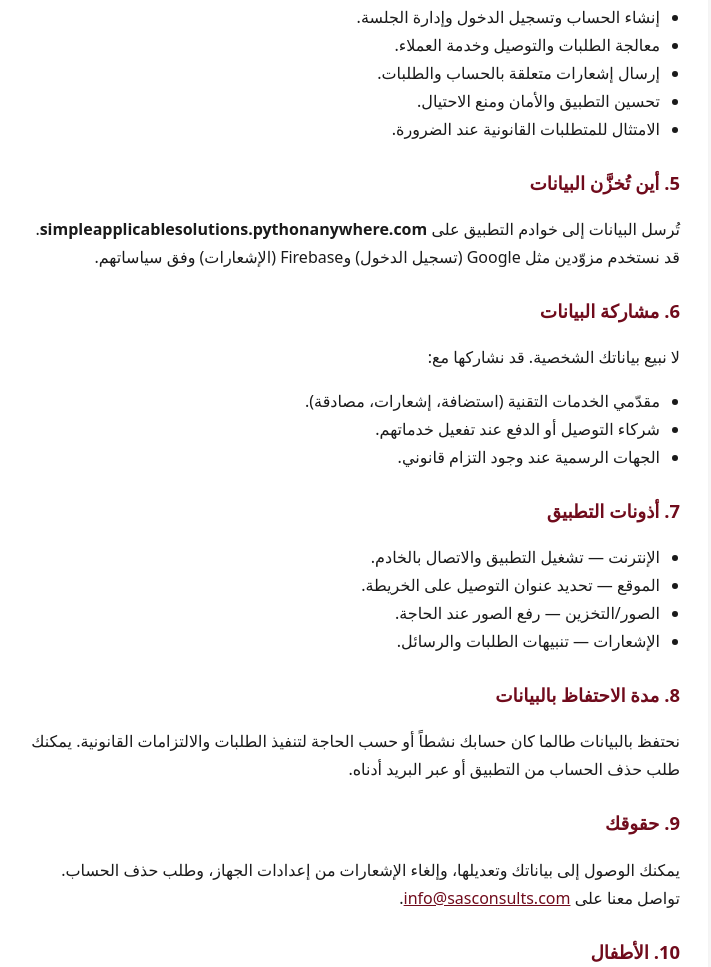
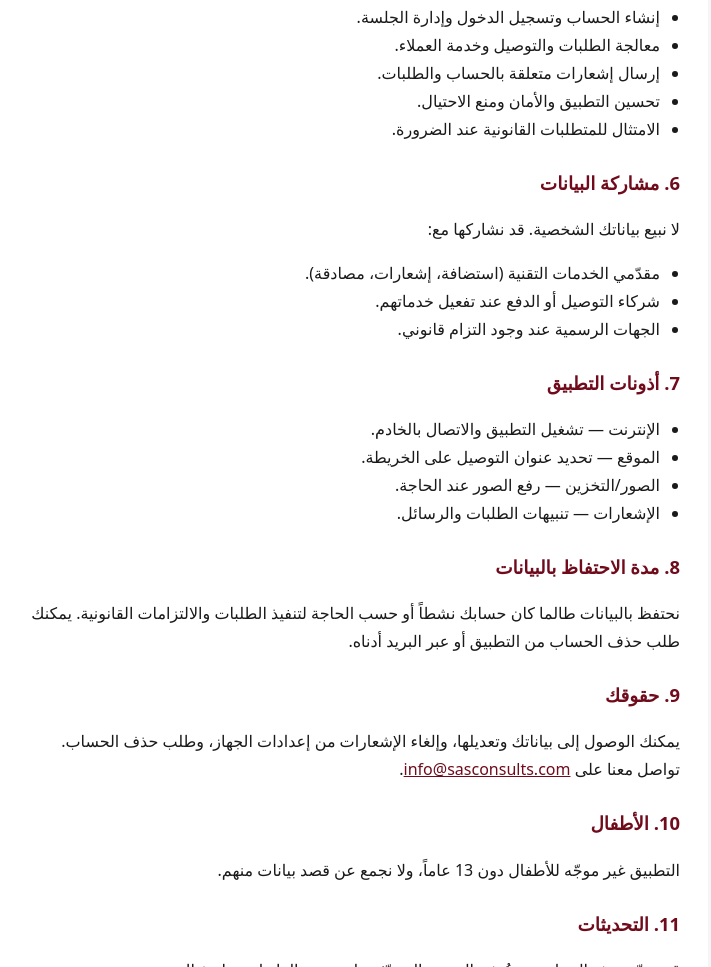
Before and after one commit to sas-front-droid/privacy-policy, a plain HTML site: page index.html in a window 1280 px wide. Shown: the part 876-1843 px from the top of the page, without its empty margins (292-1003 px from the left). Drawn offline with Linux system fonts and the light colour scheme.

Commit message:
Remove data storage information from index.html
Removed section about data storage and providers.

```diff
--- a/index.html
+++ b/index.html
@@ -100,13 +100,7 @@
       <li>الامتثال للمتطلبات القانونية عند الضرورة.</li>
     </ul>
 
-    <h2>5. أين تُخزَّن البيانات</h2>
-    <p>
-      تُرسل البيانات إلى خوادم التطبيق على
-      <strong>simpleapplicablesolutions.pythonanywhere.com</strong>.
-      قد نستخدم مزوّدين مثل Google (تسجيل الدخول) وFirebase (الإشعارات) وفق
-      سياساتهم.
-    </p>
+
 
     <h2>6. مشاركة البيانات</h2>
     <p>لا نبيع بياناتك الشخصية. قد نشاركها مع:</p>
```
